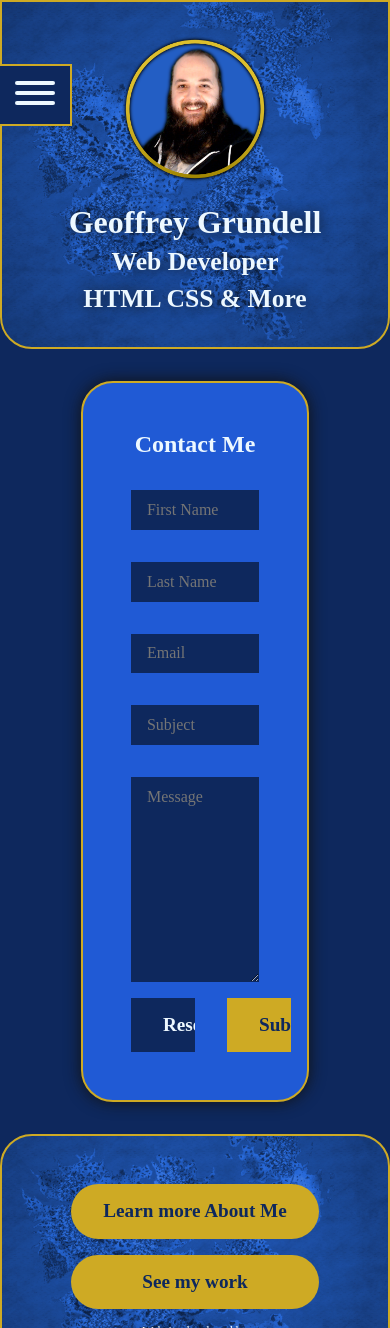
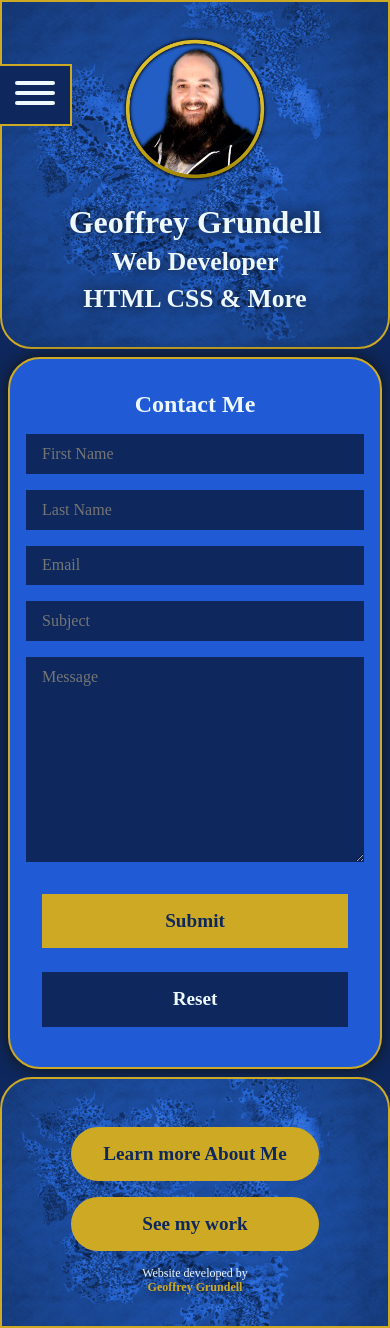
Before and after one commit to GeoffSG/my-portfolio, a PHP site: page /contact-me.html in a window 390 px wide. Run offline with PHP 8.4, Linux system fonts and the light colour scheme; some web fonts are replaced.

Commit message:
restyled contact form
+ Resized to fit better on small breakpoint
+ Restyles label to connect with the input its informing about for better clarity of the errors

```diff
--- a/contact-me.html
+++ b/contact-me.html
@@ -49,7 +49,6 @@
       <section>
           <div class="container container-form theme-primary">
             <div class="card card-form theme-secondary">
-              <div class="section">
               <h2>Contact Me</h2>
               <form class="form-contact">
                   <div class="form-group">
@@ -73,11 +72,10 @@
                       <textarea class="form-input" placeholder="Message" name="message" id="message" rows="10"></textarea>
                   </div>
                   <div class="btn-group">
-                      <input class="btn theme-primary" id="reset" type="reset" value="Reset">
-                      <input class="btn theme-gold" id="submit" type="submit" value="Submit">
+                    <button class="btn theme-primary" id="reset" type="reset">Reset</button>
+                    <button class="btn theme-gold" id="submit" type="submit">Submit</button>
                   </div>
               </form>
-              </div>
             </div>
           </div>
       </section>
--- a/css/frontend.css
+++ b/css/frontend.css
@@ -685,7 +685,19 @@ form .form-group {
   margin-bottom: 1rem;
 }
 form .form-group label {
-  margin-bottom: 1rem;
+  display: flex;
+  justify-content: space-between;
+  align-items: center;
+  margin: 0;
+  border: 0;
+  border-top-left-radius: 16px;
+  border-top-right-radius: 16px;
+  border-bottom: 0;
+  background-color: #153b89;
+  font-size: 14px;
+}
+form .form-group label span {
+  margin-right: 12px;
 }
 form .form-group input, form .form-group textarea {
   padding: 0.6666666667rem 1rem;
@@ -699,23 +711,40 @@ form .form-group input:focus, form .form-group textarea:focus {
 }
 form .btn-group {
   display: flex;
+  flex-direction: column;
+}
+form .btn-group button {
+  margin-bottom: 0.5rem;
+  border: none;
+}
+form .btn-group button#submit {
+  order: -1;
+}
+@media (min-width: 768px) {
+  form .btn-group {
     flex-direction: row;
     justify-content: space-between;
     gap: 2rem;
   }
-form .btn-group input {
-  width: 50%;
-  margin: 0;
-  border: none;
+  form .btn-group button#submit {
+    order: 0;
+  }
 }
 
+@media (min-width: 768px) {
   .card-form {
     width: 70%;
     margin: auto;
   }
+}
 
 .container-form {
+  padding: 0.5rem;
+}
+@media (min-width: 768px) {
+  .container-form {
     padding: 2rem;
+  }
 }
 
 .main {
--- a/js/form-validation.js
+++ b/js/form-validation.js
@@ -73,6 +73,9 @@ function displayError(inputGroup, message) {
     if(!inputGroup.hasClass('error')){
         inputGroup.addClass('error');
     }
+    if(!inputLabel.hasClass('error')){
+        inputLabel.addClass('error');
+    }
     inputLabel.html(` <span class="icon-cross"></span> ${message}`);
 }
 
@@ -80,6 +83,9 @@ function clearError(inputGroup) {
     const inputLabel = inputGroup.children('label');
     if(inputGroup.hasClass('error')) {
         inputGroup.removeClass('error');
+    }
+    if(inputLabel.hasClass('error')){
+        inputLabel.removeClass('error');
     }
     inputLabel.html('');
 }
--- a/scss/layout/_contactme.scss
+++ b/scss/layout/_contactme.scss
@@ -5,7 +5,19 @@ form {
         align-items: stretch;
         margin-bottom: calc($base-spacing/2);
         label {
-            margin-bottom: calc($base-spacing/2);
+            display: flex;
+            justify-content: space-between;
+            align-items: center;
+            margin: 0;
+            border: 0;
+            border-top-left-radius: 16px;
+            border-top-right-radius: 16px;
+            border-bottom: 0;
+            background-color: lighten($blue-d,10%);
+            font-size: 14px;
+            span {
+                margin-right: 12px;
+            }
         }
         input, textarea {
             padding: calc($base-spacing/3) calc($base-spacing/2);
@@ -20,24 +32,37 @@ form {
     }
     .btn-group {
         display: flex;
-        flex-direction: row;
-        justify-content: space-between;
-        gap: $base-spacing;
-        input {
-            width: 50%;
-            margin: 0;
+        flex-direction: column;
+        button {
+            margin-bottom: calc($base-spacing/4);
             border: none;
+            &#submit {
+                order: -1;
+            }
+        }
+        @include mq('md') {
+            flex-direction: row;
+            justify-content: space-between;
+            gap: $base-spacing;
+            button {
+                &#submit {
+                    order: 0;
+                }
+            }
         }
     }
-
-
 }
 
 .card-form {
-    width: 70%;
-    margin: auto;
+    @include mq('md') {
+        width: 70%;
+        margin: auto;
+    }
 }
 
 .container-form {
-    padding: $base-spacing;
+    padding: calc($base-spacing/4);
+    @include mq('md'){
+        padding: $base-spacing;
+    }
 }
--- a/scss/themes/_validation.scss
+++ b/scss/themes/_validation.scss
@@ -1,29 +1,49 @@
 
-    /* == VALIDATION STYLES */
-    $red: rgb(206, 33, 27);
-    $green: rgb(40, 168, 40);
-    .error {
+/* == VALIDATION STYLES */
+$red: rgb(206, 33, 27);
+$green: rgb(40, 168, 40);
+.error {
+    &.form-group {
+        label {
+            padding: 12px;
+            border: 2px solid $red;
+            border-bottom: 0;
+        }
+
         input,textarea {
-            border: 2px solid $red !important;
+            border: 2px solid $red;
+            border-top: 0;
             &:focus {
-                border: 2px solid $white !important;
-                outline: 4px solid $red !important;
+                border: 2px solid $red;
+                outline: 0;
+                border-top: 0;
             }
         }
         span {
             color: $red;
         }
     }
+}
 
-    .success {
+.success {
+    &.form-group {
+        label {
+            padding: 12px;
+            border: 2px solid $green;
+            border-bottom: 0;
+        }
+
         input,textarea {
-            border: 2px solid $green !important;
+            border: 2px solid $green;
+            border-top: 0;
             &:focus {
-                border: 2px solid $white !important;
-                outline: 4px solid $green !important;
+                border: 2px solid $green;
+                outline: 0;
+                border-top: 0;
             }
         }
         span {
             color: $green;
         }
     }
+}
```
Also changed, not shown: other parts of css/frontend.css (+26 -12 lines), 1 other file. Lines whose indentation alone changed are shown as unchanged.
